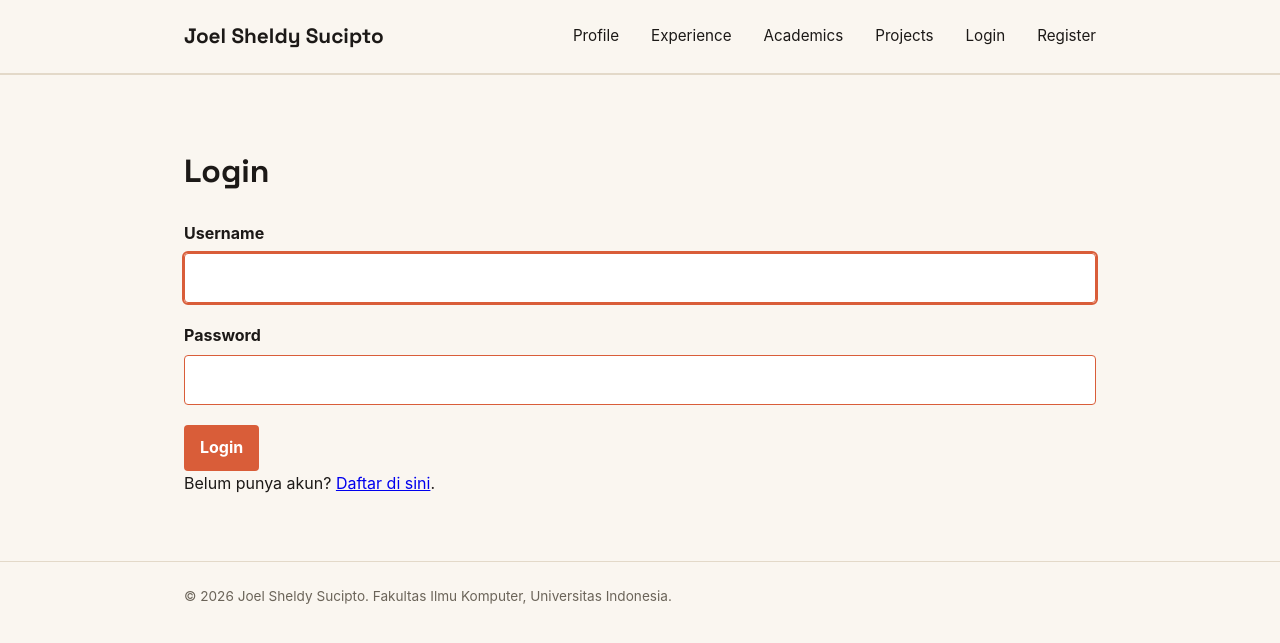
After one commit to joelsheldys/myportofolio, a Django app: page /login/ in a window 1280 px wide. The commit adds this page. Shown: the top 643 px of the page. Run offline with Django 5.2, Linux system fonts and the light colour scheme.

Commit message:
Tutorial 4

```diff
--- a/main/urls.py
+++ b/main/urls.py
@@ -1,6 +1,6 @@
 from django.urls import path
 
-from main.views import get_projects_json, show_main, show_experience, show_academics, show_projects, create_project, delete_project, create_academic, update_academic, delete_academic, get_academics_json
+from main.views import get_projects_json, show_main, show_experience, show_academics, show_projects, create_project, delete_project, create_academic, update_academic, delete_academic, get_academics_json, register, login_user, logout_user, toggle_star
 
 app_name = "main"
 
@@ -16,4 +16,8 @@ urlpatterns = [
     path("academics/<uuid:academic_id>/edit/", update_academic, name="update_academic"),
     path("academics/<uuid:academic_id>/delete/", delete_academic, name="delete_academic"),
     path("api/academics/", get_academics_json, name="get_academics_json"),
+    path("register/", register, name="register"),
+    path("login/", login_user, name="login"),
+    path("logout/", logout_user, name="logout"),
+    path("projects/<uuid:project_id>/star/", toggle_star, name="toggle_star"),
 ]
--- a/main/views.py
+++ b/main/views.py
@@ -1,12 +1,19 @@
 from django.contrib import messages
 from django.core import serializers
 from django.http import HttpResponse
+from django.contrib.auth import login, logout
+from django.contrib.auth.forms import AuthenticationForm, UserCreationForm
+from django.shortcuts import redirect, render
 from django.shortcuts import get_object_or_404, redirect, render
 from main.models import Experience, Academic, Project
 from main.forms import ProjectForm
+import datetime
+from django.contrib.auth.decorators import login_required  # Tambahkan baris ini
+from django.core.exceptions import PermissionDenied        # Tambahkan baris ini
 
 
 def show_main(request):
+    last_login = request.COOKIES.get('last_login', 'Belum ada sesi login / Cookie tidak ditemukan')
     context = {
         "name": "Joel Sheldy Sucipto",
         "npm": "2506622494",
@@ -15,6 +22,7 @@ def show_main(request):
             "Mahasiswa Sistem Informasi Universitas Indonesia yang tertarik "
             "pada pengembangan software dan dunia bisnis."
         ),
+        "last_login": last_login,
     }
     return render(request, "index.html", context)
 
@@ -93,7 +101,7 @@ def delete_project(request, project_id):
 
 def get_academics_json(request):
     academics = Academic.objects.all()
-    academics_json = serializers.serialize("json", academics)
+    academics_json = serializers.serialize("json", academics, use_natural_foreign_keys=True)
     return HttpResponse(academics_json, content_type="application/json")
 
 
@@ -140,3 +148,54 @@ def delete_academic(request, academic_id):
         return redirect("main:show_academics")
 
     return redirect("main:show_academics")
+
+def register(request):
+    form = UserCreationForm(request.POST or None)
+
+    if request.method == "POST" and form.is_valid():
+        form.save()
+        messages.success(request, "Akun berhasil dibuat. Silakan login.")
+        return redirect("main:login")
+
+    context = {
+        "name": "Burhan",
+        "form": form,
+    }
+    return render(request, "register.html", context)
+
+def login_user(request):
+    form = AuthenticationForm(request, data=request.POST or None)
+
+    if request.method == "POST" and form.is_valid():
+        user = form.get_user()
+        login(request, user)
+        response = redirect("main:show_main")
+        response.set_cookie('last_login', datetime.datetime.now().strftime('%Y-%m-%d %H:%M:%S'))
+        return response
+
+    context = {
+        "name": "Joel Sheldy Sucipto",
+        "form": form,
+    }
+    return render(request, "login.html", context)
+
+def logout_user(request):
+    logout(request)
+    response = redirect("main:show_main")
+    response.delete_cookie('last_login')
+    return response
+
+# Tanpa cek is_superuser: semua akun yang sudah login boleh memberi star
+@login_required(login_url="/login/")
+def toggle_star(request, project_id):
+    project = get_object_or_404(Project, pk=project_id)
+
+    if request.method == "POST":
+        # Kalau akun ini sudah pernah memberi star, batalkan star-nya.
+        # Kalau belum, tambahkan star.
+        if request.user in project.starred_by.all():
+            project.starred_by.remove(request.user)
+        else:
+            project.starred_by.add(request.user)
+
+    return redirect("main:show_projects")
--- a/portofolio/settings.py
+++ b/portofolio/settings.py
@@ -67,6 +67,7 @@ TEMPLATES = [
           'APP_DIRS': True,
         'OPTIONS': {
             'context_processors': [
+                "django.template.context_processors.debug",
                 'django.template.context_processors.request',
                 'django.contrib.auth.context_processors.auth',
                 'django.contrib.messages.context_processors.messages',
--- a/static/css/style.css
+++ b/static/css/style.css
@@ -585,3 +585,25 @@ h1, .brand {
         text-align: center;
     }
 }
+
+.star-form {
+    display: inline;
+}
+
+.button-star {
+    display: inline-flex;
+    align-items: center;
+    gap: 0.4rem;
+    background: var(--ink);
+}
+
+.button-star.is-starred {
+    background: var(--accent);
+}
+
+.star-count {
+    padding: 0.05rem 0.4rem;
+    border-radius: 999px;
+    background: rgba(255, 255, 255, 0.25);
+    font-size: 0.8rem;
+}
--- a/templates/base.html
+++ b/templates/base.html
@@ -20,6 +20,13 @@
                 <a href="{% url 'main:show_experience' %}">Experience</a>
                 <a href="{% url 'main:show_academics' %}">Academics</a>
                 <a href="{% url 'main:show_projects' %}">Projects</a>
+                {% if user.is_authenticated %}
+                    <span class="nav-user">{{ user.username }}</span>
+                    <a href="{% url 'main:logout' %}">Logout</a>
+                {% else %}
+                    <a href="{% url 'main:login' %}">Login</a>
+                    <a href="{% url 'main:register' %}">Register</a>
+    {% endif %}
             </nav>
         </div>
     </header>
--- /dev/null
+++ b/templates/login.html
@@ -0,0 +1,33 @@
+{% extends "base.html" %}
+{% block meta %}
+    <title>Login - {{ name }}</title>
+{% endblock meta %}
+{% block content %}
+    <main>
+        <section class="experience-section">
+            <div class="container">
+                <h1>Login</h1>
+                {% for message in messages %}
+                    <p class="form-message">{{ message }}</p>
+                {% endfor %}
+                <form method="post" action="{% url 'main:login' %}" class="project-form">
+                    {% csrf_token %}
+                    {% for field in form %}
+                        <div class="form-group">
+                            <label for="{{ field.id_for_label }}">{{ field.label }}</label>
+                            {{ field }}
+                            {% for error in field.errors %}
+                                <p class="form-error">{{ error }}</p>
+                            {% endfor %}
+                        </div>
+                    {% endfor %}
+                    {% for error in form.non_field_errors %}
+                        <p class="form-error">{{ error }}</p>
+                    {% endfor %}
+                    <button type="submit" class="button">Login</button>
+                </form>
+                <p>Belum punya akun? <a href="{% url 'main:register' %}">Daftar di sini</a>.</p>
+            </div>
+        </section>
+    </main>
+{% endblock content %}
```
Also changed, not shown: main/models.py (+8 -0 lines), templates/components/project_star.html (added, +10 -0 lines), templates/project.html (+10 -0 lines), templates/register.html (added, +33 -0 lines), main/migrations/0004_project_starred_by.py (added).
